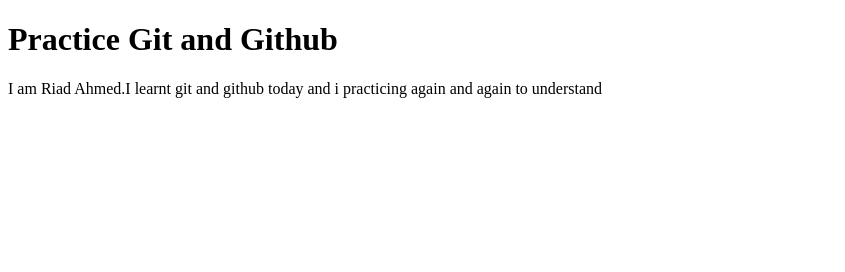
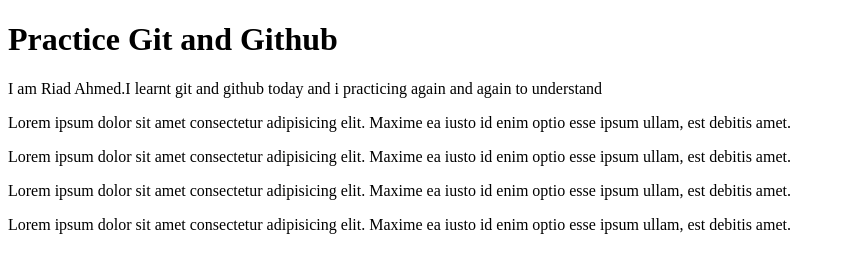
Before and after one commit to ahmedriadx10/my-test-repo, a plain HTML site: page index.html in a window 1280 px wide. Shown: the whole page, without its empty margins (0-845 px from the left). Drawn offline with Linux system fonts and the light colour scheme.

Commit message:
random text added for practice code push on github

```diff
--- a/index.html
+++ b/index.html
@@ -10,7 +10,11 @@
 <h1>Practice Git and Github</h1>
 <p>I am Riad Ahmed.I learnt git and github today and i practicing again and again to understand</p>
 
-
+<!-- random text for practice again code push on github -->
+<p>Lorem ipsum dolor sit amet consectetur adipisicing elit. Maxime ea iusto id enim optio esse ipsum ullam, est debitis amet.</p>
+<p>Lorem ipsum dolor sit amet consectetur adipisicing elit. Maxime ea iusto id enim optio esse ipsum ullam, est debitis amet.</p>
+<p>Lorem ipsum dolor sit amet consectetur adipisicing elit. Maxime ea iusto id enim optio esse ipsum ullam, est debitis amet.</p>
+<p>Lorem ipsum dolor sit amet consectetur adipisicing elit. Maxime ea iusto id enim optio esse ipsum ullam, est debitis amet.</p>
 
 </body>
 </html>
```
